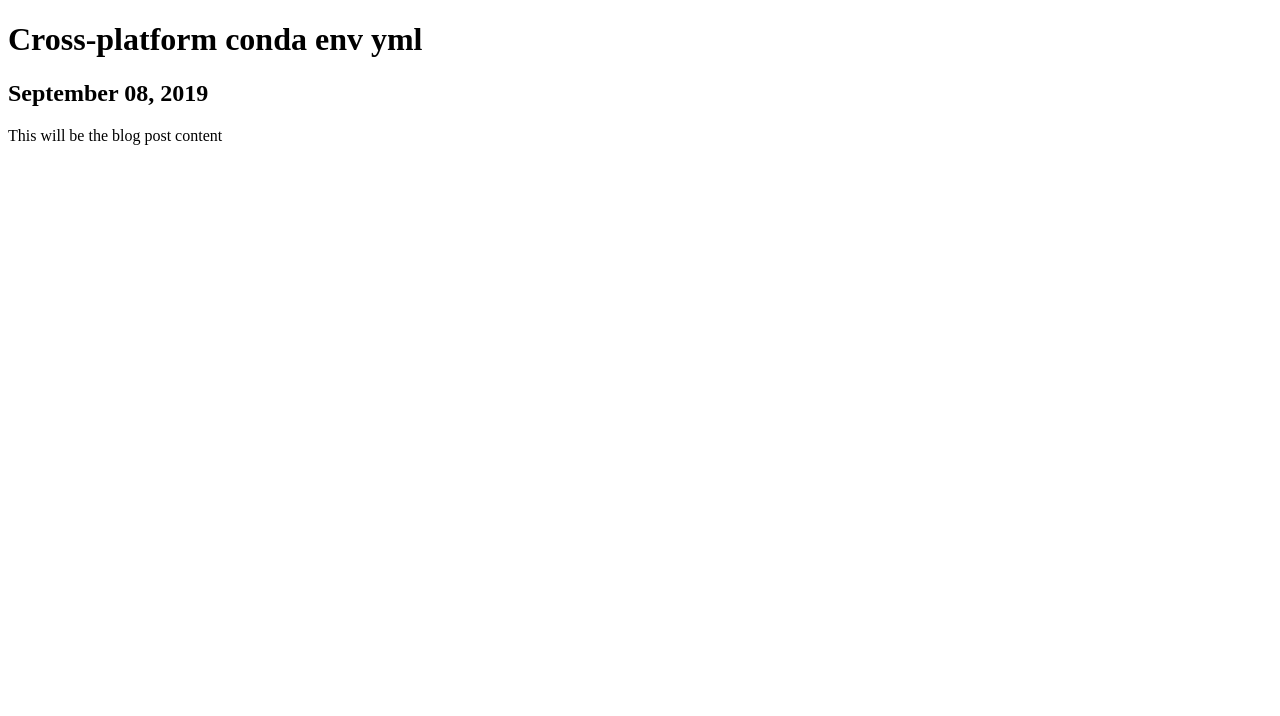
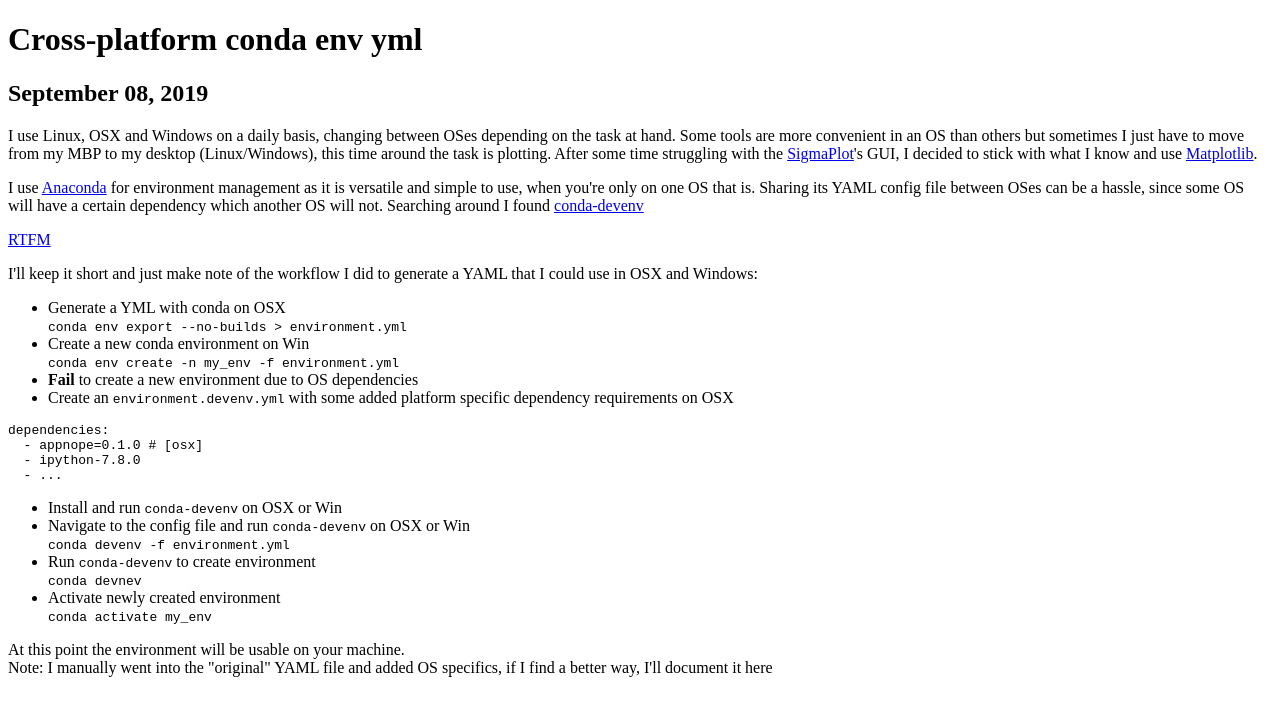
Before and after one commit to emjames/site, a Gatsby site: page /x-plat-conda-yml/ in a window 1280 px wide. Built offline with nearby package versions, Linux system fonts and the light colour scheme; Gatsby itself is replaced by a stand-in of ours; some packages are replaced by stand-ins of ours; code samples lack their colours.

Commit message:
[Post] Cross-platform conda env yml

````diff
--- a/src/markdown-pages/x-plat-conda-yml.md
+++ b/src/markdown-pages/x-plat-conda-yml.md
@@ -2,5 +2,37 @@
 date: "2019-09-08"
 title: "Cross-platform conda env yml"
 ---
+I use Linux, OSX and Windows on a daily basis, changing between OSes depending on the task at hand.
+Some tools are more convenient in an OS than others but sometimes I just have to move from my MBP to my desktop (Linux/Windows),
+this time around the task is plotting. After some time struggling with the [SigmaPlot](https://systatsoftware.com/products/sigmaplot/)'s GUI,
+I decided to stick with what I know and use [Matplotlib](https://matplotlib.org/).
 
-This will be the blog post content
+I use [Anaconda](https://www.anaconda.com/) for environment management as it is versatile and simple to use,
+when you're only on one OS that is. Sharing its YAML config file between OSes can be a hassle, since some OS will
+have a certain dependency which another OS will not. Searching around I found [conda-devenv](https://github.com/ESSS/conda-devenv)
+
+[RTFM](https://buildmedia.readthedocs.org/media/pdf/conda-devenv/latest/conda-devenv.pdf)
+
+I'll keep it short and just make note of the workflow I did to generate a YAML that I could use in OSX and Windows:
+* Generate a YML with conda on OSX
+`conda env export --no-builds > environment.yml`
+* Create a new conda environment on Win
+`conda env create -n my_env -f environment.yml`
+* **Fail** to create a new environment due to OS dependencies
+* Create an `environment.devenv.yml` with some added platform specific dependency requirements on OSX
+```
+dependencies:
+  - appnope=0.1.0 # [osx]
+  - ipython-7.8.0
+  - ...
+```
+* Install and run `conda-devenv` on OSX or Win
+* Navigate to the config file and run `conda-devenv` on OSX or Win
+`conda devenv -f environment.yml`
+* Run `conda-devenv` to create environment
+`conda devnev`
+* Activate newly created environment
+`conda activate my_env`
+
+At this point the environment will be usable on your machine.
+Note: I manually went into the "original" YAML file and added OS specifics, if I find a better way, I'll document it here
````
